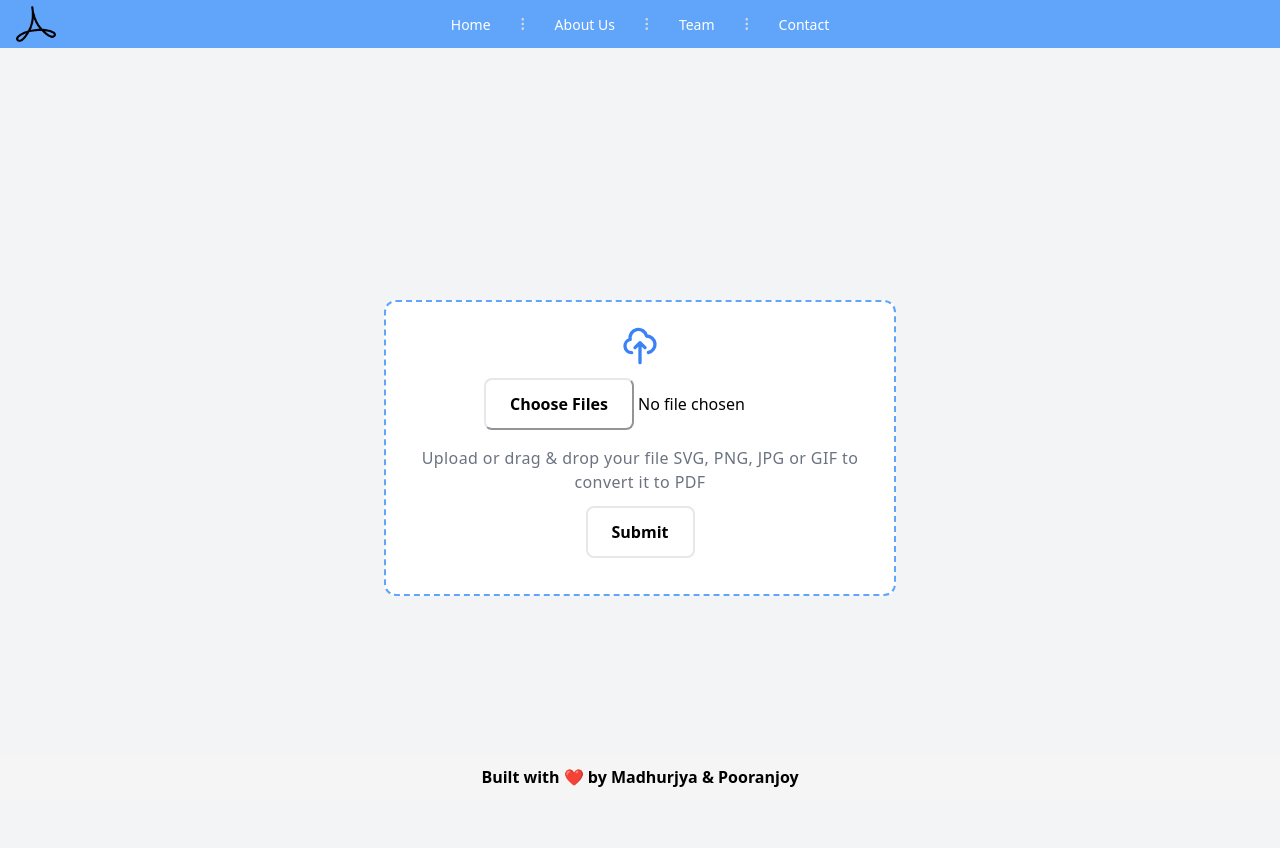
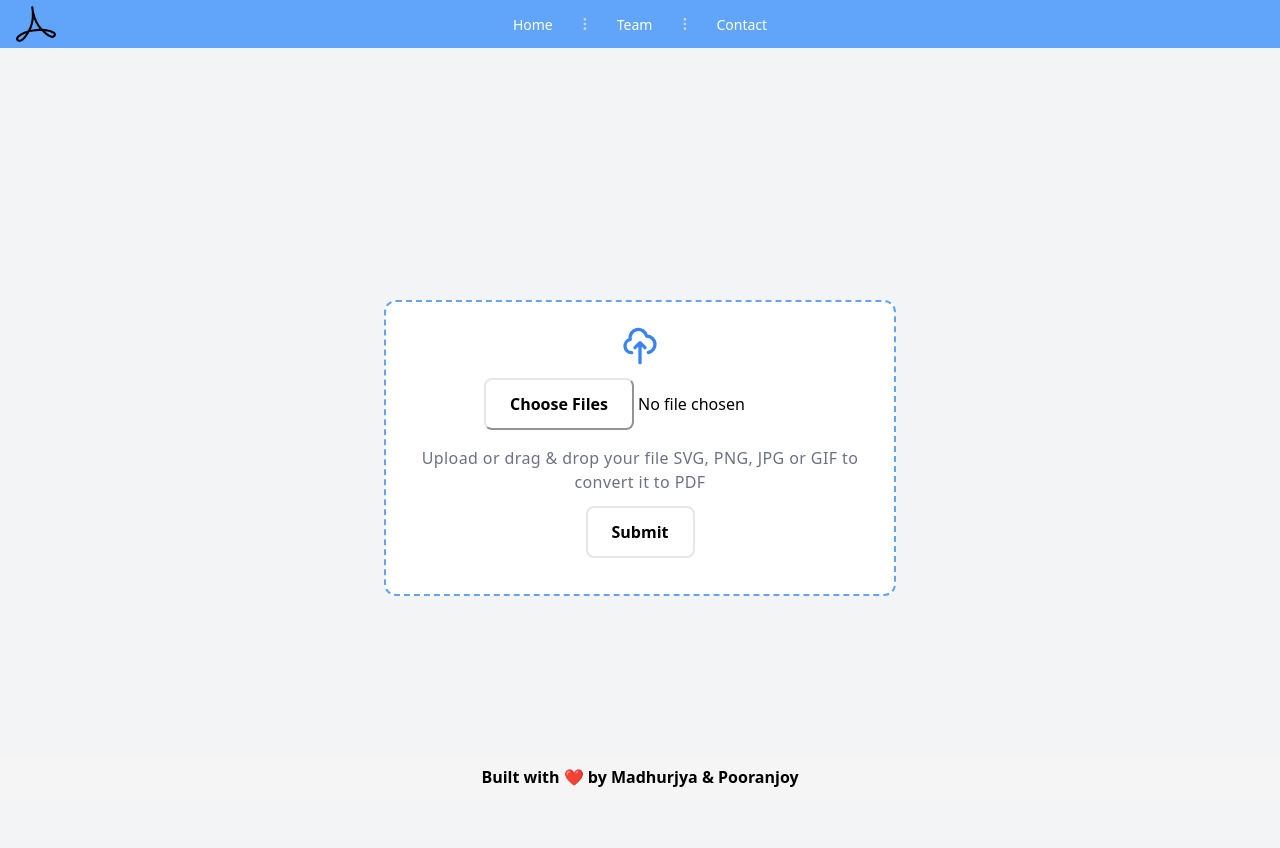
Before and after one commit to LunaticPython2003/PDFire, a Flask app: page / in a window 1280 px wide. Run offline with Flask 2, Linux system fonts and the light colour scheme; style sheets or scripts are compiled from the project's sources.

Commit message:
Added routes to team

```diff
--- a/PDFire/templates/index.html
+++ b/PDFire/templates/index.html
@@ -24,19 +24,13 @@
         </button>
       </div>
       <ul class="hidden absolute top-1/2 left-1/2 transform -translate-y-1/2 -translate-x-1/2 lg:flex lg:mx-auto lg:flex lg:items-center lg:w-auto lg:space-x-6">
-        <li><a class="text-sm text-white hover:text-black" href="#">Home</a></li>
+        <li><a class="text-sm text-white hover:text-black" href="/">Home</a></li>
         <li class="text-gray-300">
           <svg xmlns="http://www.w3.org/2000/svg" fill="none" stroke="currentColor" class="w-4 h-4 current-fill" viewBox="0 0 24 24">
             <path stroke-linecap="round" stroke-linejoin="round" stroke-width="2" d="M12 5v0m0 7v0m0 7v0m0-13a1 1 0 110-2 1 1 0 010 2zm0 7a1 1 0 110-2 1 1 0 010 2zm0 7a1 1 0 110-2 1 1 0 010 2z" />
           </svg>
         </li>
-        <li><a class="text-sm text-white hover:text-black" href="#">About Us</a></li>
-        <li class="text-gray-300">
-          <svg xmlns="http://www.w3.org/2000/svg" fill="none" stroke="currentColor" class="w-4 h-4 current-fill" viewBox="0 0 24 24">
-            <path stroke-linecap="round" stroke-linejoin="round" stroke-width="2" d="M12 5v0m0 7v0m0 7v0m0-13a1 1 0 110-2 1 1 0 010 2zm0 7a1 1 0 110-2 1 1 0 010 2zm0 7a1 1 0 110-2 1 1 0 010 2z" />
-          </svg>
-        </li>
-        <li><a class="text-sm text-white hover:text-black" href="#">Team</a></li>
+        <li><a class="text-sm text-white hover:text-black" href="/team">Team</a></li>
 
         <li class="text-gray-300">
           <svg xmlns="http://www.w3.org/2000/svg" fill="none" stroke="currentColor" class="w-4 h-4 current-fill" viewBox="0 0 24 24">
@@ -60,13 +54,10 @@
         <div>
           <ul>
             <li class="mb-1">
-              <a class="block p-4 text-sm font-semibold text-black hover:bg-blue-50 hover:text-blue-600 rounded" href="#">Home</a>
+              <a class="block p-4 text-sm font-semibold text-black hover:bg-blue-50 hover:text-blue-600 rounded" href="/">Home</a>
             </li>
             <li class="mb-1">
-              <a class="block p-4 text-sm font-semibold text-black hover:bg-blue-50 hover:text-blue-600 rounded" href="#">About Us</a>
-            </li>
-            <li class="mb-1">
-              <a class="block p-4 text-sm font-semibold text-black hover:bg-blue-50 hover:text-blue-600 rounded" href="#">Team</a>
+              <a class="block p-4 text-sm font-semibold text-black hover:bg-blue-50 hover:text-blue-600 rounded" href="/team">Team</a>
             </li>
             <li class="mb-1">
               <a class="block p-4 text-sm font-semibold text-black hover:bg-blue-50 hover:text-blue-600 rounded" href="#">Contact</a>
```
